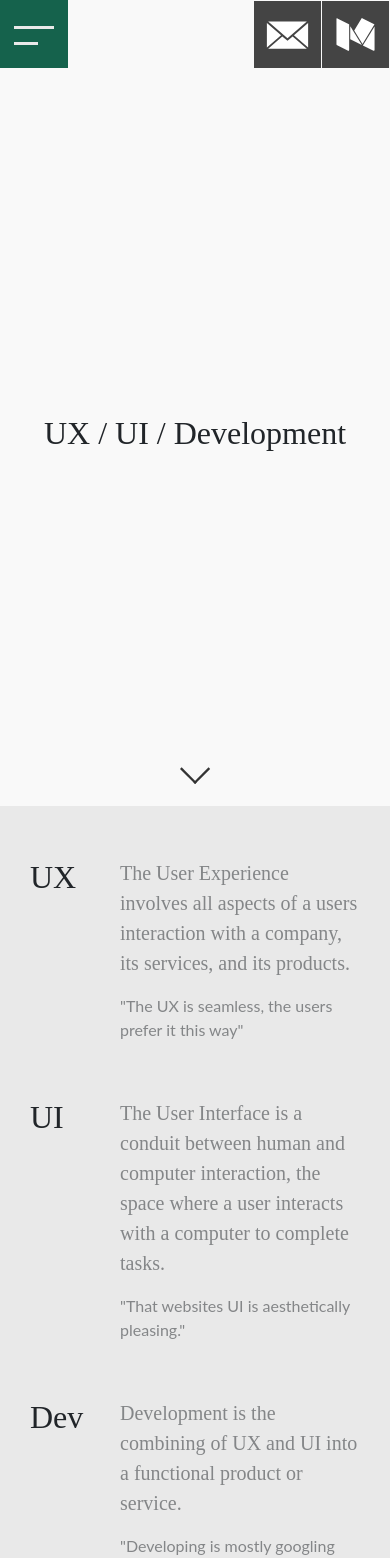
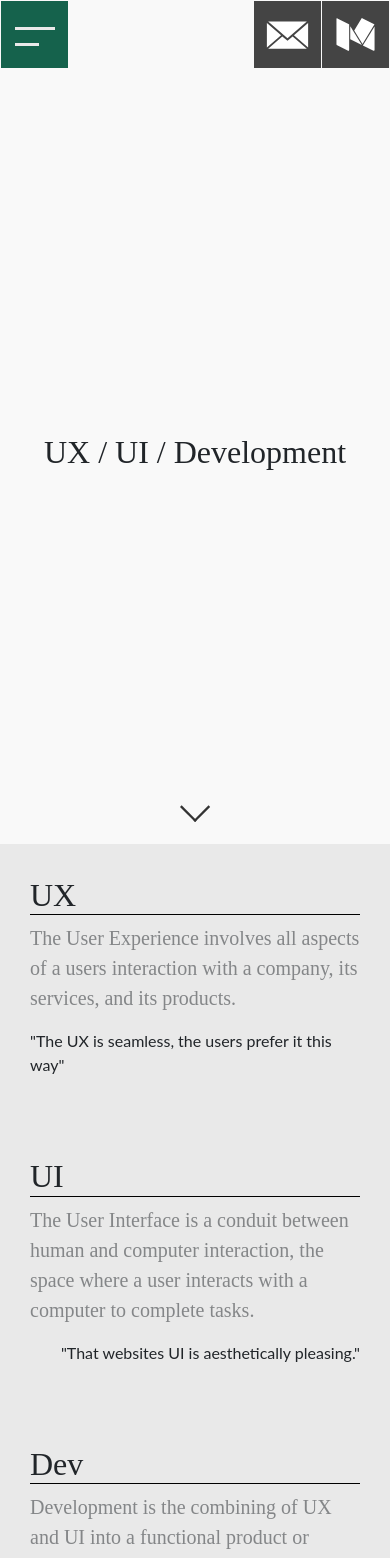
Before and after one commit to calvchum/agency-webpage, a React (Create React App) app: page / in a window 390 px wide. Shown: the top 1558 px of the page. Built offline with nearby package versions, Linux system fonts and the light colour scheme.

Commit message:
smnall mobile/responsive tweaks

```diff
--- a/src/components/App.js
+++ b/src/components/App.js
@@ -26,6 +26,7 @@ class App extends Component {
     const layover = document.querySelector('.layover-wrapper');
     setTimeout(() => layover.classList.add('hidden'), 3000);
   }
+
   handleBurgerOpen() {
     this.setState({
       isBurgerOpen: !this.state.isBurgerOpen
@@ -36,7 +37,6 @@ class App extends Component {
   noScroll() {
     this.state.isBurgerOpen ? document.querySelector('body').classList.remove('no-scroll') : document.querySelector('body').classList.add('no-scroll');
   }
-
 
   render() {
 
--- a/src/components/Burger.js
+++ b/src/components/Burger.js
@@ -22,7 +22,6 @@ class Burger extends Component {
       currentPage: path
     })
   }
-
     // this.props.history.listen((location, action) => {
     //   const path = this.props.location.pathname
     //   let i = data.menuItems.findIndex((item) => item.link === path);
--- a/src/components/Landing.js
+++ b/src/components/Landing.js
@@ -5,9 +5,6 @@ import Layover from './Layover';
 
 
 class Landing extends Component {
-  // Function hides the layover animation so the links on the landing page can be clicked.
-
-
   render() {
     return (
       <div>
@@ -29,10 +26,10 @@ class Landing extends Component {
         {/* UX DEFINITION SECTION */}
 
           <Row className=" landing-term-definition">
-            <Col xs='3' md='2'>
+            <Col xs='12' md='2'>
               <h1 className="header-text">UX</h1>
             </Col>
-            <Col className="active-landing  landing-individual-term" xs='9' md='10'>
+            <Col className="active-landing  landing-individual-term" xs='12' md='10'>
               <p className="subheader-text">The User Experience involves all aspects of a users interaction with a company, its services, and its products.</p>
               <p className="body-text landing-quote">"The UX is seamless, the users prefer it this way"</p>
             </Col>
@@ -41,10 +38,10 @@ class Landing extends Component {
       {/* UI DEFINITION SECTION */}
 
           <Row className=" landing-term-definition">
-            <Col xs='3' md='2'>
+            <Col xs='12' md='2'>
               <h1 className="header-text">UI</h1>
             </Col>
-            <Col className="active-landing landing-individual-term" xs='9' md='10'>
+            <Col className="active-landing landing-individual-term" xs='12' md='10'>
               <p className="subheader-text">The User Interface is a conduit between human and computer interaction, the space where a user interacts with a computer to complete tasks.</p>
               <p className="body-text landing-quote">"That websites UI is aesthetically pleasing."</p>
             </Col>
@@ -53,10 +50,10 @@ class Landing extends Component {
       {/* DEV DEFINITION SECTION */}
 
           <Row className=" landing-term-definition">
-            <Col xs='3' md='2'>
+            <Col xs='12' md='2'>
               <h1 className="header-text">Dev</h1>
             </Col>
-            <Col className="active-landing landing-individual-term" xs='9' md='10'>
+            <Col className="active-landing landing-individual-term" xs='12' md='10'>
               <p className="subheader-text">Development is the combining of UX and UI into a functional product or service.</p>
               <p className="body-text landing-quote">"Developing is mostly googling and a lot of communication."</p>
             </Col>
--- a/src/styles/_burger.scss
+++ b/src/styles/_burger.scss
@@ -117,11 +117,13 @@
     #hamburger-menu-icon {
     position: fixed;
     z-index: 1;
-    width: 68px;
-    height: 68px;
+    width: 67px;
+    height: 67px;
     background: $accent;
     border: none;
     outline: none;
+    top: 1px;
+    left: 1px;
   }
     #hamburger-menu-icon span {
     position: absolute;
--- a/src/styles/_footer.scss
+++ b/src/styles/_footer.scss
@@ -39,8 +39,11 @@
   .copyright-justify-content {
     justify-content: flex-start;
     & p {
-      padding: 0px 0px 0px 48px;
+      padding: 0px 0px 0px 0px;
     }
+  }
+  .footer-content-align ul {
+    padding: 0px;
   }
   .footer-content-align {
     padding: 8px 0px;
--- a/src/styles/_landing.scss
+++ b/src/styles/_landing.scss
@@ -1,22 +1,25 @@
 .hero-wrapper {
-  height: calc(100vh - 106px);
+  min-height: calc(100vh - 106px);
   background-color: $off-white;
 }
 .hero-explanation-wrapper {
-  height: 100vh;
+  min-height: 100vh;
   background-color: $grey;
 }
 
 .secondary-wrapper {
-  height: calc(100vh);
+  min-height: calc(100vh);
   background: $main;
 
 }
 .secondary-content {
+  display: flex;
   align-items: center;
-  display: flex;
   flex-direction: column;
   justify-content: center;
+  & h1 {
+    text-align: center;
+  }
 }
 .landing-secondary-info {
   color: $off-white;
@@ -42,8 +45,7 @@
 }
 .landing-term-definition {
   width: 100%;
-  // height: 20vh;
-  padding: 20px 0px;
+  padding: 32px 0px;
 }
 .landing-individual-term {
   display: flex;
@@ -52,16 +54,29 @@
 .landing-quote {
   display: flex;
   justify-content: flex-end;
-
 }
 .active-landing {
+  & p:first-child {
     opacity: 0.5;
-  &:hover {
-    opacity: 1;
+    &:hover {
+      opacity: 1;
+      color: $charcoal;
+    }
   }
 }
-
-// POTENTIALLY FIND A BETTER SOLUTION FOR THIS, currently makes the scrolling down when clicking on the down arrow smooth. Not sure the nagatives of it.. (aside from some browser incompatibility)
 html {
   scroll-behavior: smooth;
 }
+
+@media (max-width: 768px) {
+  .hero-wrapper {
+    min-height: calc(100vh - 68px);
+    background-color: $off-white;
+  }
+  .landing-term-definition {
+    & h1 {
+      text-align: left;
+      border-bottom: 1px black solid;
+    }
+  }
+}
--- a/src/styles/_project.scss
+++ b/src/styles/_project.scss
@@ -1,11 +1,8 @@
 .project-wrapper {
-  height: 60vh;
+  min-height: 60vh;
 }
 .project-info {
-  position: absolute;
-  bottom: 16px;
-  left: 32px;
-  max-width: 60%;
+  max-width: 70%;
 }
 .display-none {
   opacity: 0;
@@ -18,11 +15,25 @@
 }
 .project-content-alignment {
   display: flex;
-  align-items: flex-start;
-  justify-content: center;
-  padding-top: 56px;
+  flex-direction: column;
+  justify-content: space-between;
+  & h1 {
+    padding: 24px 24px 0px 24px;
+  }
+  & .project-info {
+    padding: 0px 24px 24px 24px;
+    & .subheader-text {
+      padding: 16px 0px;
+    }
+    & p {
+      margin-bottom: 0px;
+    }
+  }
 }
-
+.tags-text {
+  font-size: 24px;
+  font-family: $header-font;
+}
 .link-wrapper {
     padding-bottom: 16px;
 }
@@ -34,3 +45,12 @@
     color: #000;
   }
 }
+
+@media (max-width: 768px) {
+  .project-info {
+    max-width: 100%;
+  }
+  .tags-text {
+    font-size: 16px;
+  }
+}
```
